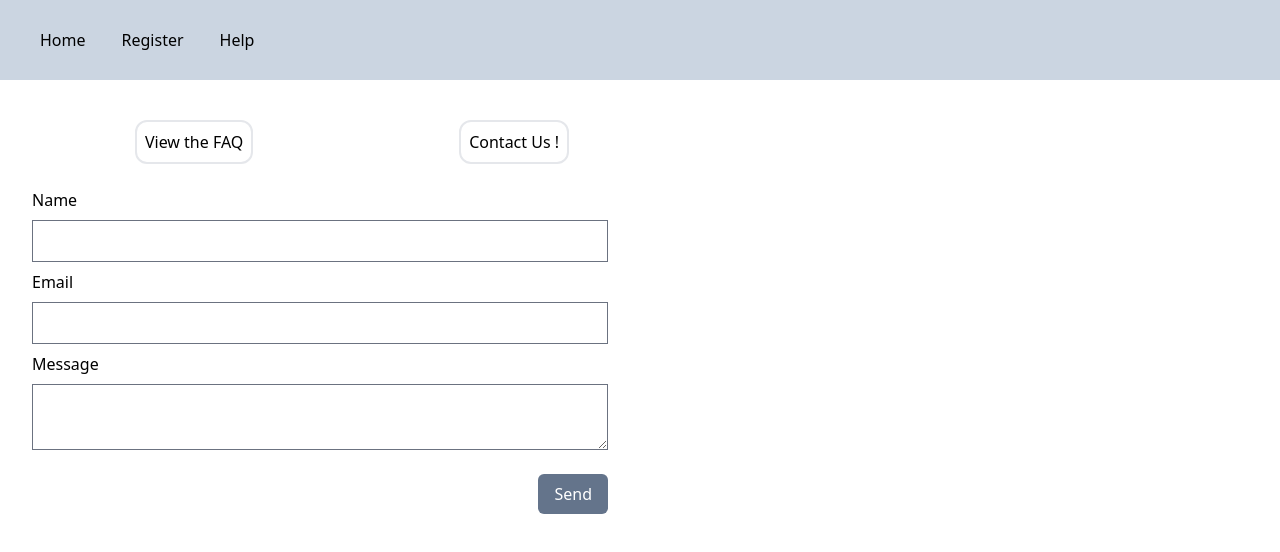
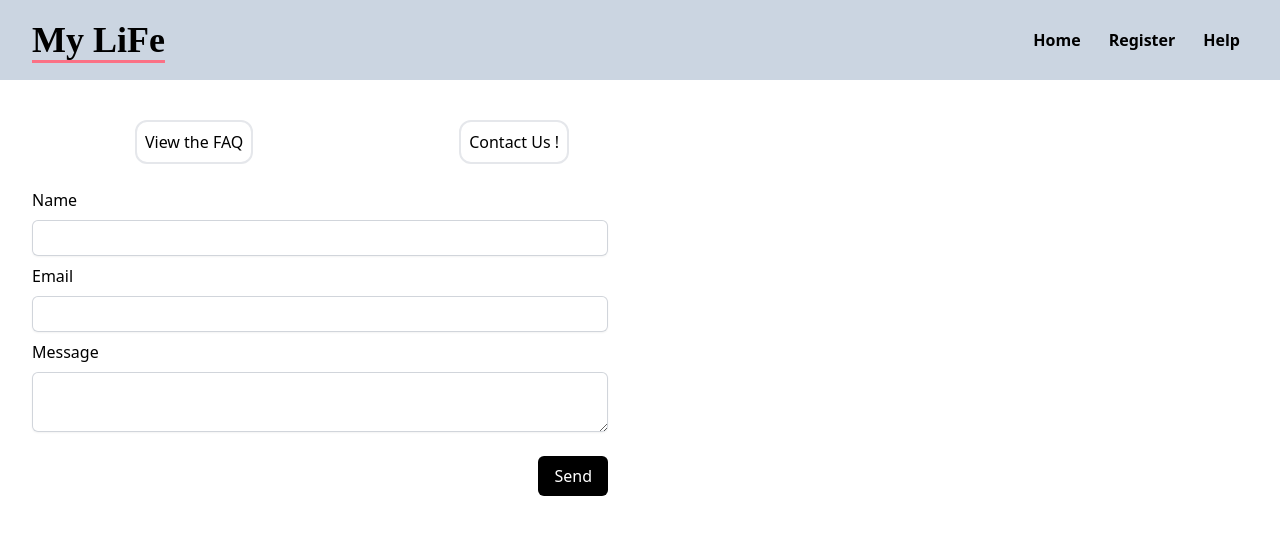
Before and after one commit to alperengokbak/react-router-user-auth, a React (Vite) app: page /help/contact in a window 1280 px wide. Shown: the top 552 px of the page. Built offline with nearby package versions, Linux system fonts and the light colour scheme.

Commit message:
Refactoring: Changed necessary CSS.

```diff
--- a/src/Layouts/HelpLayout.jsx
+++ b/src/Layouts/HelpLayout.jsx
@@ -5,10 +5,16 @@ export default function HelpLayout() {
   return (
     <div className="help-layout">
       <nav className="flex justify-around max-w-screen-sm mt-10">
-        <NavLink className="hover:bg-slate-300 rounded-xl p-2 border-2" to="faq">
+        <NavLink
+          className="hover:bg-slate-300 rounded-xl p-2 border-2 active:bg-slate-600 focus:outline-none focus:ring focus:ring-slate-300 focus:bg-slate-200"
+          to="faq"
+        >
           View the FAQ
         </NavLink>
-        <NavLink className="hover:bg-slate-300 rounded-xl p-2 border-2" to="contact">
+        <NavLink
+          className="hover:bg-slate-300 rounded-xl p-2 border-2 active:bg-slate-600 focus:outline-none focus:ring focus:ring-slate-300 focus:bg-slate-200"
+          to="contact"
+        >
           Contact Us !
         </NavLink>
       </nav>
--- a/src/Layouts/RootLayout.jsx
+++ b/src/Layouts/RootLayout.jsx
@@ -7,15 +7,18 @@ export default function RootLayout() {
   return (
     // container
     <div className="root-layout">
-      <header className="flex justify-start gap-5 bg-slate-300 min-h-20 items-center">
-        <nav className="flex gap-5 container">
-          <NavLink className="hover:bg-slate-100 p-2 rounded-full" to="/">
+      <header className="flex items-center bg-slate-300 min-h-20">
+        <h1 className="container font-serif font-semibold underline underline-offset-8 text-4xl decoration-rose-400">
+          My LiFe
+        </h1>
+        <nav className="flex justify-end gap-3 container">
+          <NavLink className="hover:bg-slate-100 p-2 rounded-full font-bold focus:bg-slate-400" to="/">
             Home
           </NavLink>
-          <NavLink className="hover:bg-slate-100 p-2 rounded-full" to="/register">
+          <NavLink className="hover:bg-slate-100 p-2 rounded-full font-bold focus:bg-slate-400" to="/register">
             Register
           </NavLink>
-          <NavLink className="hover:bg-slate-100 p-2 rounded-full" to="/help">
+          <NavLink className="hover:bg-slate-100 p-2 rounded-full font-bold focus:bg-slate-400" to="/help">
             Help
           </NavLink>
         </nav>
--- a/src/Pages/Help/Contact.jsx
+++ b/src/Pages/Help/Contact.jsx
@@ -5,13 +5,27 @@ export default function Contact() {
     <div className="contact-page">
       <form className="flex flex-col max-w-xl gap-2 mt-6">
         <label htmlFor="name">Name</label>
-        <input type="text" id="name" name="name" />
+        <input
+          className="block w-full rounded-md border-0 py-1.5 text-gray-900 shadow-sm ring-1 ring-inset ring-gray-300 placeholder:text-gray-400 focus:ring-2 focus:ring-inset focus:ring-indigo-600 sm:text-sm sm:leading-6"
+          type="text"
+          id="name"
+          name="name"
+        />
         <label htmlFor="email">Email</label>
-        <input type="email" id="email" name="email" />
+        <input
+          className="block w-full rounded-md border-0 py-1.5 text-gray-900 shadow-sm ring-1 ring-inset ring-gray-300 placeholder:text-gray-400 focus:ring-2 focus:ring-inset focus:ring-indigo-600 sm:text-sm sm:leading-6"
+          type="email"
+          id="email"
+          name="email"
+        />
         <label htmlFor="message">Message</label>
-        <textarea id="message" name="message"></textarea>
+        <textarea
+          className="block w-full rounded-md border-0 py-1.5 text-gray-900 shadow-sm ring-1 ring-inset ring-gray-300 placeholder:text-gray-400 focus:ring-2 focus:ring-inset focus:ring-indigo-600 sm:text-sm sm:leading-6"
+          id="message"
+          name="message"
+        ></textarea>
         <div className="flex justify-end mt-4">
-          <button className="bg-slate-500 text-white px-4 py-2 rounded-md">Send</button>
+          <button className="bg-black text-white px-4 py-2 rounded-md">Send</button>
         </div>
       </form>
     </div>
--- a/src/Pages/Register.jsx
+++ b/src/Pages/Register.jsx
@@ -55,11 +55,6 @@ export default function Register() {
   return (
     <form className="register2" onSubmit={handleSubmit}>
       <div className="border-gray-900/10 pb-12">
-        <h1 className="text-base font-semibold leading-7 text-gray-900 mt-3">Register</h1>
-        <p className="mt-1 text-sm leading-6 text-gray-600">
-          For us to get to know you better, please fill in the fields below.
-        </p>
-
         <div className="grid mt-7 grid-cols-1 gap-x-6 gap-y-8 sm:grid-cols-6">
           <div className="sm:col-span-4">
             <label htmlFor="first-name" className="block text-sm font-medium leading-6 text-gray-900">
```
